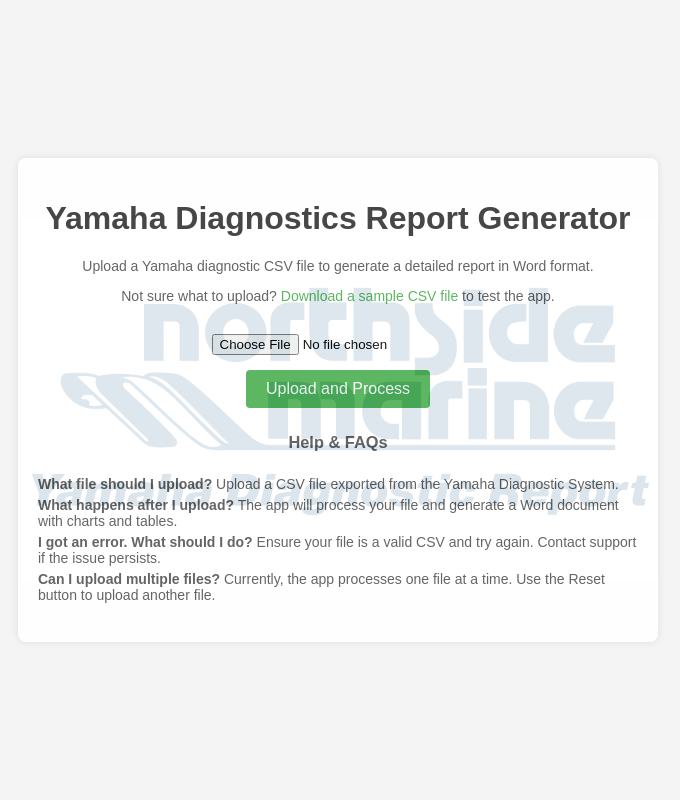
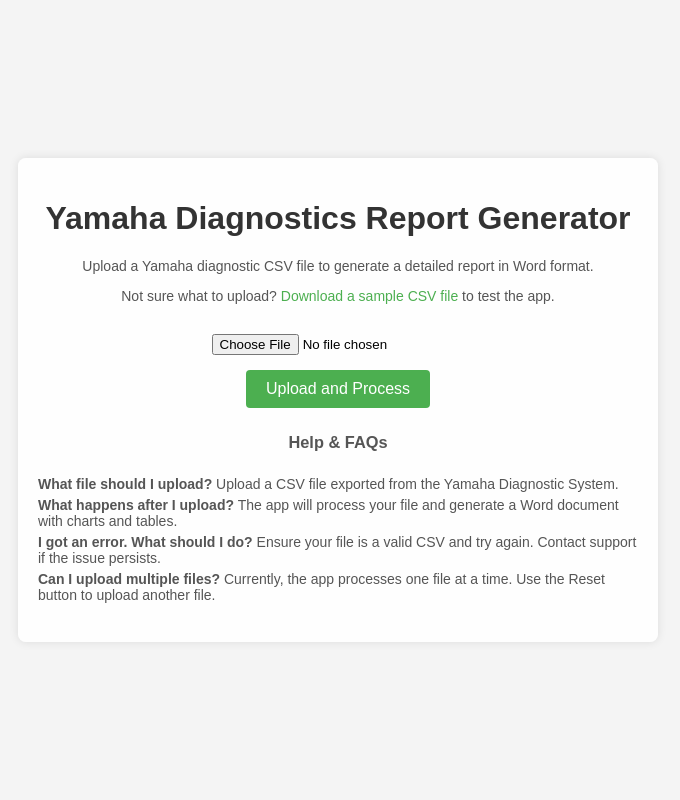
Before and after one commit to AsafAlazraki/yamaha-diagnostics-app, a Flask app: page / in a window 1280 px wide. Shown: the whole page, without its empty margins (302-982 px from the left). Run offline with Flask 3, Linux system fonts and the light colour scheme.

Commit message:
Update index.html

```diff
--- a/templates/index.html
+++ b/templates/index.html
@@ -13,12 +13,7 @@
             height: 100vh;
             background-color: #f4f4f4;
             margin: 0;
-            background-image: url('/logo');
-            background-repeat: no-repeat;
-            background-position: center;
-            background-size: 50%;
-            background-attachment: fixed;
-            opacity: 0.9;
+
         }
         .container {
             background-color: rgba(255, 255, 255, 0.95);
```
